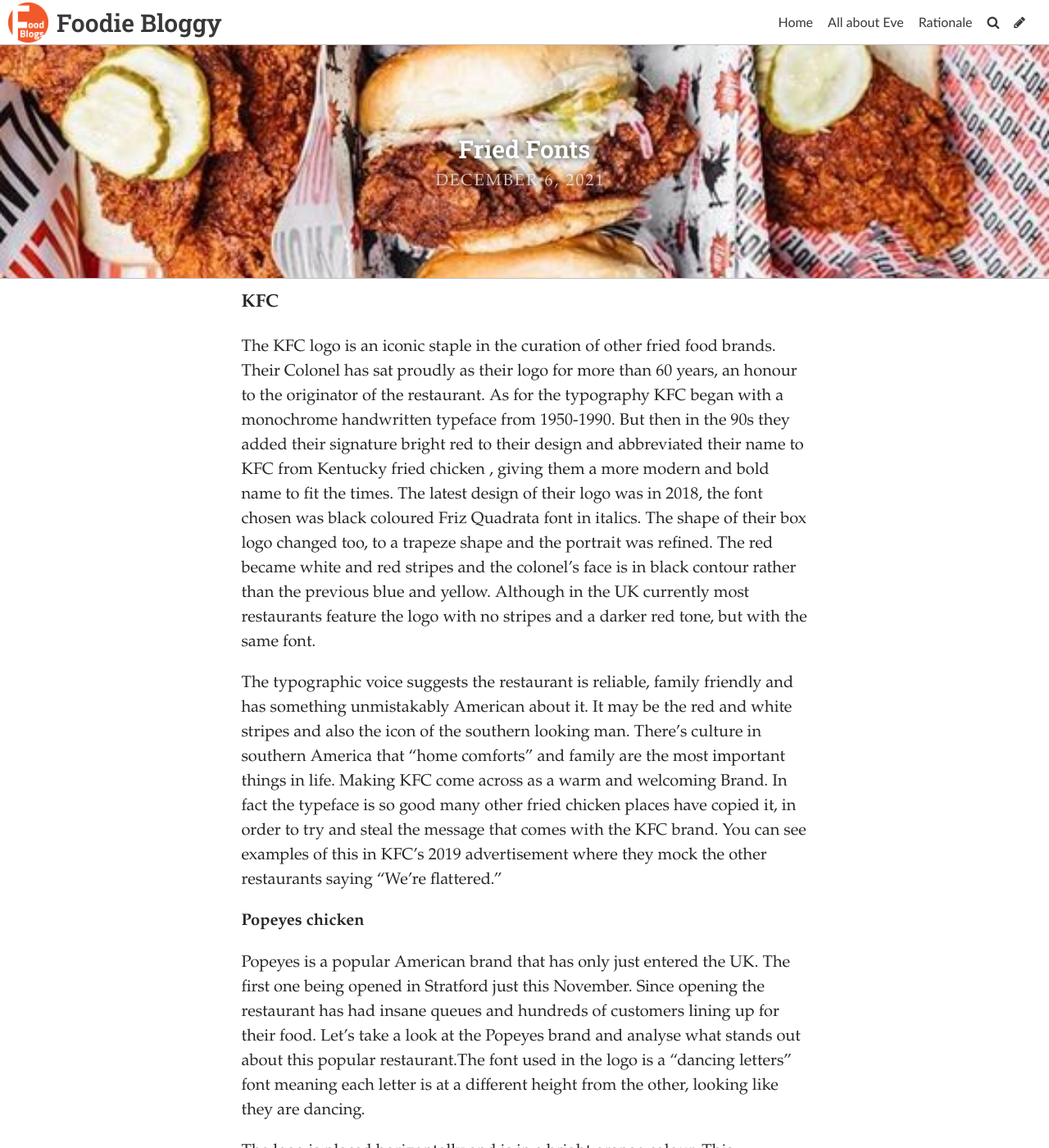
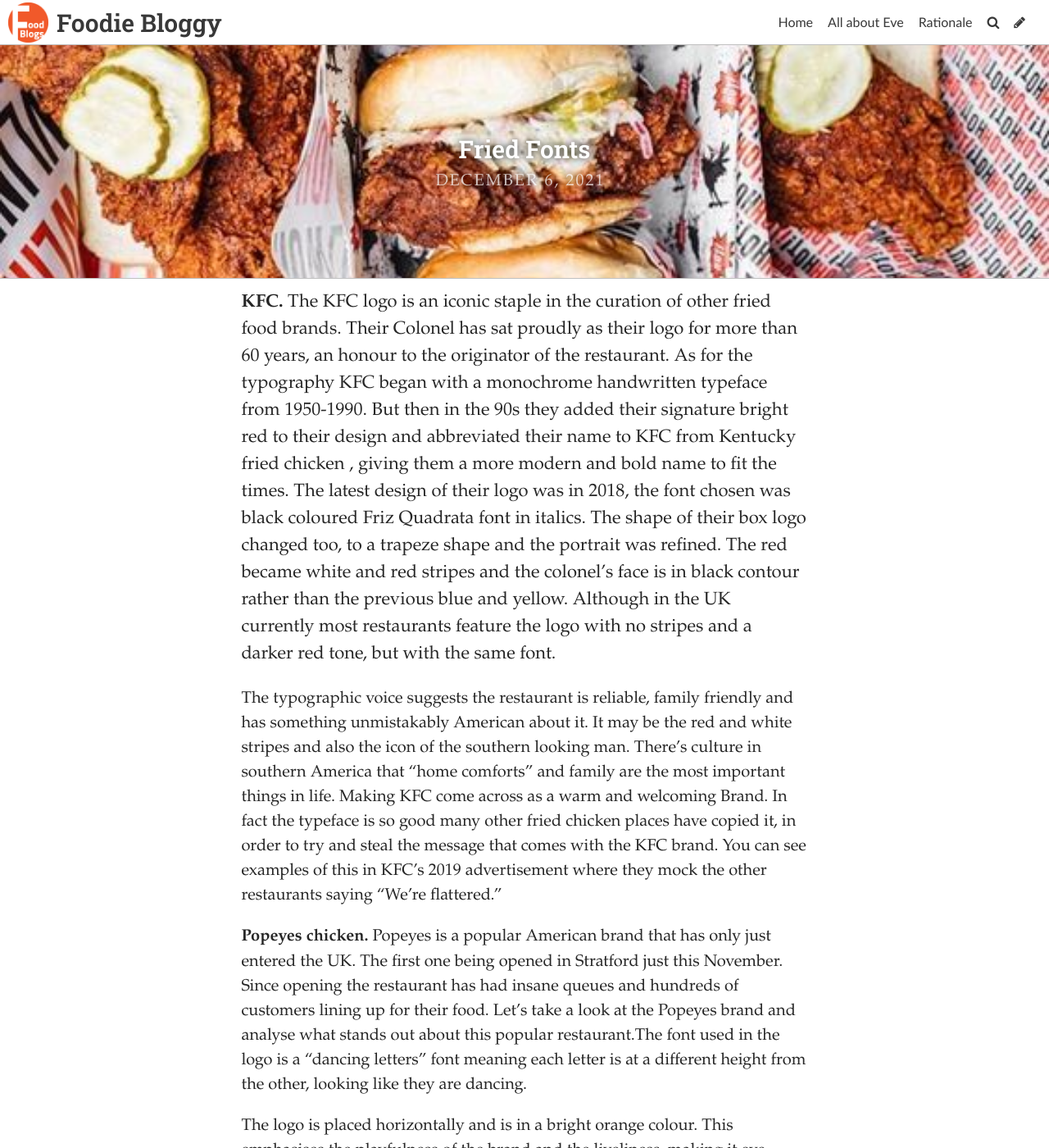
Before and after one commit to eve022/typoggy, a Jekyll site: the page built from _posts/2021-12-06-fried-fonts.md, in a window 1280 px wide and 1400 px high. Shown: the whole window at 82% size. Built offline with Jekyll 4.4.1, drawn with Linux system fonts in a browser that asks for light colours; some web fonts are replaced.

Commit message:
Update Post “2021-12-06-fried-fonts”

```diff
--- a/_posts/2021-12-06-fried-fonts.md
+++ b/_posts/2021-12-06-fried-fonts.md
@@ -8,14 +8,10 @@
   brand that sells. "
 comments: false
 ---
-**KFC**
-
-The KFC logo is an iconic staple in the curation of other fried food brands. Their Colonel has sat proudly as their logo for more than 60 years, an honour to the originator of the restaurant. As for the typography KFC began with a monochrome handwritten typeface from 1950-1990. But then in the 90s they added their signature bright red to their design and abbreviated their name to KFC from Kentucky fried chicken , giving them a more modern and bold name to fit the times. The latest design of their logo was in 2018, the font chosen was black coloured Friz Quadrata font in italics. The shape of their box logo changed too, to a trapeze shape and the portrait was refined. The red became white and red stripes and the colonel’s face is in black contour rather than the previous blue and yellow. Although in the UK currently most restaurants feature the logo with no stripes and a darker red tone, but with the same font.
+**KFC.** The KFC logo is an iconic staple in the curation of other fried food brands. Their Colonel has sat proudly as their logo for more than 60 years, an honour to the originator of the restaurant. As for the typography KFC began with a monochrome handwritten typeface from 1950-1990. But then in the 90s they added their signature bright red to their design and abbreviated their name to KFC from Kentucky fried chicken , giving them a more modern and bold name to fit the times. The latest design of their logo was in 2018, the font chosen was black coloured Friz Quadrata font in italics. The shape of their box logo changed too, to a trapeze shape and the portrait was refined. The red became white and red stripes and the colonel’s face is in black contour rather than the previous blue and yellow. Although in the UK currently most restaurants feature the logo with no stripes and a darker red tone, but with the same font.
 
 The typographic voice suggests the restaurant is reliable, family friendly and has something unmistakably American about it. It may be the red and white stripes and also the icon of the southern looking man. There’s culture in southern America that “home comforts” and family are the most important things in life. Making KFC come across as a warm and welcoming Brand. In fact the typeface is so good many other fried chicken places have copied it, in order to try and steal the message that comes with the KFC brand. You can see examples of this in KFC’s 2019 advertisement where they mock the other restaurants saying “We’re flattered.”
 
-**Popeyes chicken**
-
-Popeyes is a popular American brand that has only just entered the UK. The first one being opened in Stratford just this November. Since opening the restaurant has had insane queues and hundreds of customers lining up for their food. Let’s take a look at the Popeyes brand and analyse what stands out about this popular restaurant.The font used in the logo is a “dancing letters” font meaning each letter is at a different height from the other, looking like they are dancing.
+**Popeyes chicken.** Popeyes is a popular American brand that has only just entered the UK. The first one being opened in Stratford just this November. Since opening the restaurant has had insane queues and hundreds of customers lining up for their food. Let’s take a look at the Popeyes brand and analyse what stands out about this popular restaurant.The font used in the logo is a “dancing letters” font meaning each letter is at a different height from the other, looking like they are dancing.
 
 The logo is placed horizontally and is in a bright orange colour. This emphasises the playfulness of the brand and the liveliness, making it eye catching and stands out from other more traditionally placed and designed logos.The Popeyes Louisiana kitchen seal is a circle containing the fleur-de-lis symbols and the dancing “p” icon which has a red drop shadow. The fleur-de-lis is a symbol of the brands hometown, Louisiana, as it’s a reminder of their heritage. The eye-popping colour palette suggest the typographic voice that it’s optimistic, inviting and appealing. Popeyes chicken is typically coated in orange and red seasoning giving it that spicy kick, another reason why they might have chosen the colours for the logo.
```
